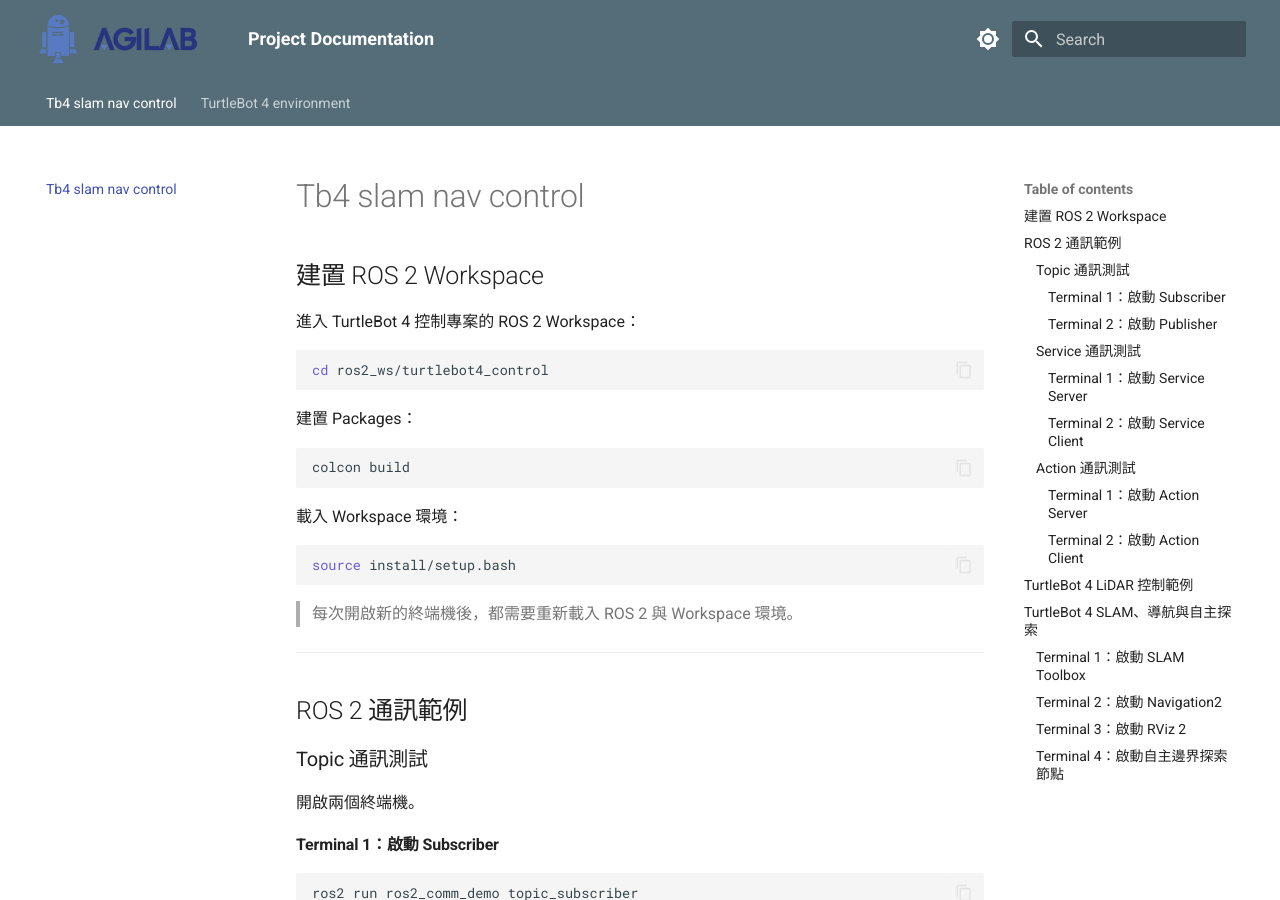
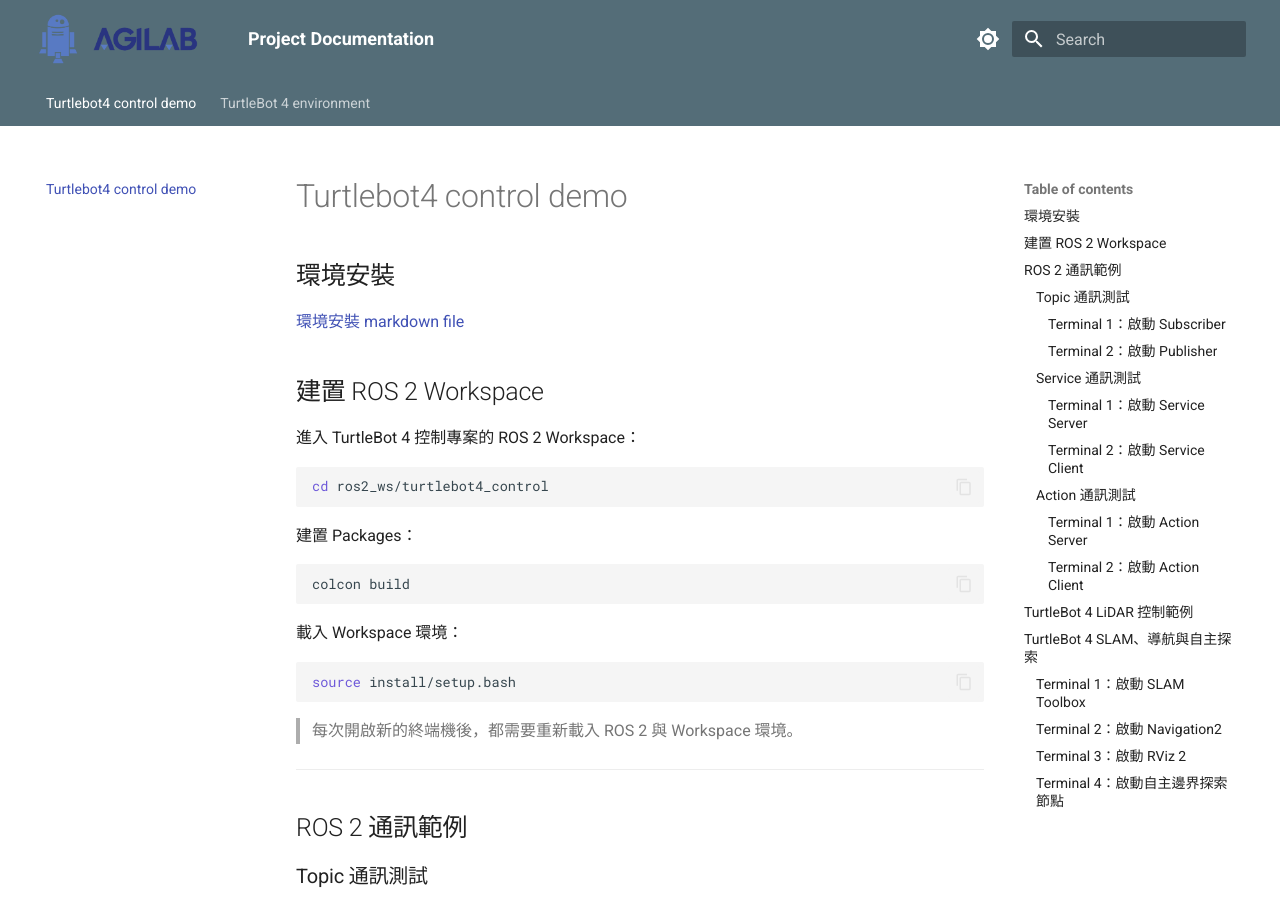
Before and after one commit to AGILAB-NTNU/AGILAB-turtlebot, an MkDocs documentation site: the page built from docs/turtlebot4_control_demo.md, in a window 1280 px wide and 900 px high. Built offline with MkDocs 1.6.1 and Material for MkDocs 9.7.7, drawn with Linux system fonts in a browser that asks for light colours.

Commit message:
feat: 更新 README，新增 TurtleBot 4 環境安裝與控制範例文檔，並新增相關圖片

````diff
--- a/docs/tb4_slam_nav_control.md
+++ b/docs/turtlebot4_control_demo.md
@@ -1,3 +1,7 @@
+## 環境安裝
+
+[環境安裝 markdown file](turtlebot4_env_install.md)
+
 ## 建置 ROS 2 Workspace
 
 進入 TurtleBot 4 控制專案的 ROS 2 Workspace：
@@ -46,6 +50,10 @@
 
 Publisher 啟動後，應持續發布訊息。Terminal 1 的 Subscriber 應能顯示接收到的資料。
 
+<p align="center">
+<img src="assets/images/turtlebot4/topic_node.png" width="65%">
+</p>
+
 ---
 
 ### Service 通訊測試
@@ -69,6 +77,10 @@
 ```
 
 Client 會向 Server 發送請求，並顯示 Server 回傳的結果。
+
+<p align="center">
+<img src="assets/images/turtlebot4/service_node.png" width="65%">
+</p>
 
 ---
 
@@ -100,6 +112,10 @@
 - 執行中的 Feedback。
 - 任務完成後的 Result。
 
+<p align="center">
+<img src="assets/images/turtlebot4/action_node.png" width="65%">
+</p>
+
 ---
 
 ## TurtleBot 4 LiDAR 控制範例
@@ -120,6 +136,10 @@
 4. 當障礙物距離低於設定的安全距離時停止移動。
 5. 觸發 TurtleBot 4 蜂鳴器
 
+<p align="center">
+<img src="assets/images/turtlebot4/lidar_control_node.png" width="65%">
+</p>
+
 ---
 
 ## TurtleBot 4 SLAM、導航與自主探索
@@ -131,6 +151,10 @@
 - Navigation2
 - RViz 2
 - Autonomous Frontier Exploration
+
+<p align="center">
+<img src="assets/images/turtlebot4/slam_nav_architecture.png" width="100%">
+</p>
 
 執行自主探索時，開啟四個終端機，並依照以下順序啟動。
 
@@ -206,3 +230,10 @@
     ↓
 更新地圖並重複搜尋
 ```
+<p align="center">
+<img src="assets/images/turtlebot4/slam_mapping.png" width="100%">
+</p>
+
+<p align="center">
+Slam+Rviz2 最終建圖範例
+</p>
````
Also changed, not shown: README.md (+81 -23 lines), docs/turtlebot4_env_install.md (renamed from docs/turtlebot4_env.md, +13 -1 lines), docs/assets/images/turtlebot4/action_node.png (added), docs/assets/images/turtlebot4/lidar_control_node.png (added), docs/assets/images/turtlebot4/service_node.png (added), docs/assets/images/turtlebot4/slam_mapping.png (added), docs/assets/images/turtlebot4/slam_nav_architecture.png (added), docs/assets/images/turtlebot4/topic_node.png (added), docs/assets/images/turtlebot4/turtlebot_architecture.png (added), docs/assets/images/turtlebot4/turtlebot_ui.png (added).
